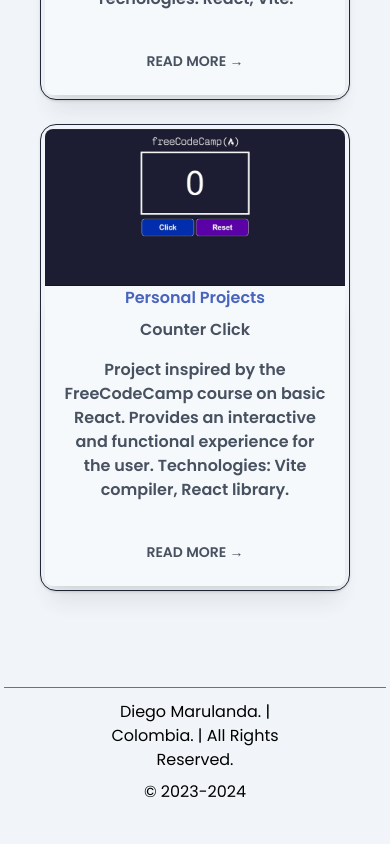
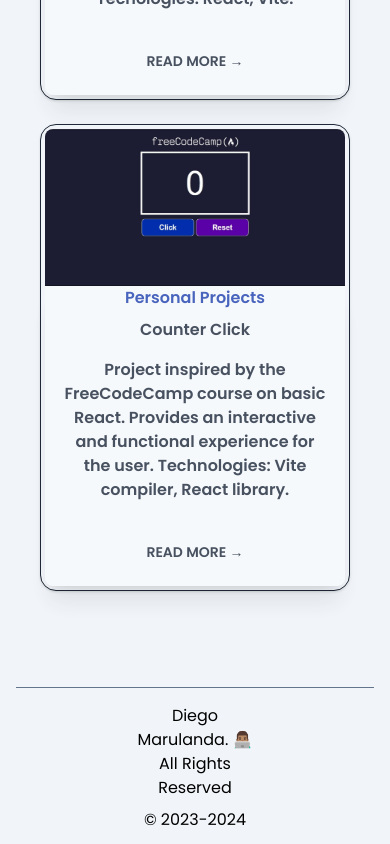
Before and after one commit to DiegoMarulandaB/Portfolio, a Next.js app: page / in a window 390 px wide. Shown: the part 6399-7243 px from the top of the page. Before the commit the page ends 7215 px from the top, so only its background shows below. Built offline with nearby package versions, Linux system fonts and the light colour scheme.

Commit message:
refactor: :bug: add fixes footer

```diff
--- a/src/components/Footer/Footer.tsx
+++ b/src/components/Footer/Footer.tsx
@@ -1,15 +1,11 @@
 const Footer = () => {
   return (
     <section id="footer">
-      <div className=" mx-auto max-w-full md:max-w-full px-1 sm:px-1 mt-24  bg-slate-100 dark:bg-slate-700">
-        <hr className="border-slate-500 dark:border-slate-100"/>
+      <div className="mx-auto max-w-full px-4 sm:px-1 md:max-w-full  mt-24  bg-slate-100 dark:bg-slate-700">
+        <hr className="border-slate-500 dark:border-slate-100 mb-1" />
         <div className="mx-auto p-2 flex flex-col items-center justify-center text-center md:flex-row md:justify-between">
-          <div className="flex flex-row space-x-2 mt-1 mb-1 ml-20 mr-20">
-           Diego Marulanda. | Colombia. |  All Rights Reserved.
-          </div>
-          <div className="flex flex-row space-x-2 mt-1 mb-1 mr-20 ml-20">
-            &copy; 2023-2024
-          </div>
+          <div className="flex flex-row space-x-2 mt-1 mb-1 ml-28 mr-28">Diego Marulanda.  👨🏽‍💻  All Rights Reserved</div>
+          <div className="flex flex-row space-x-2 mt-1 mb-1 mr-28 ml-28">&copy; 2023-2024</div>
         </div>
       </div>
     </section>
```
